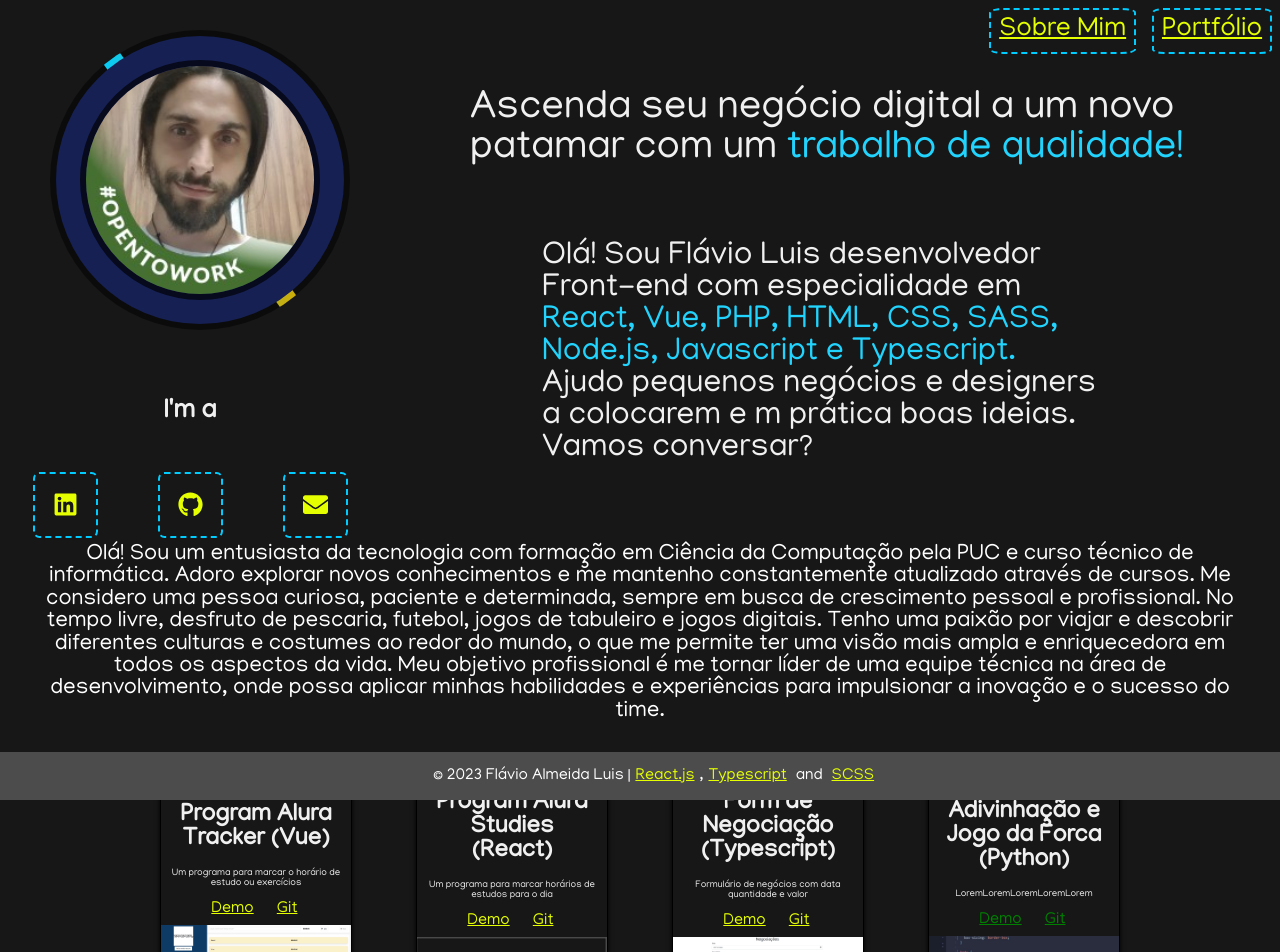
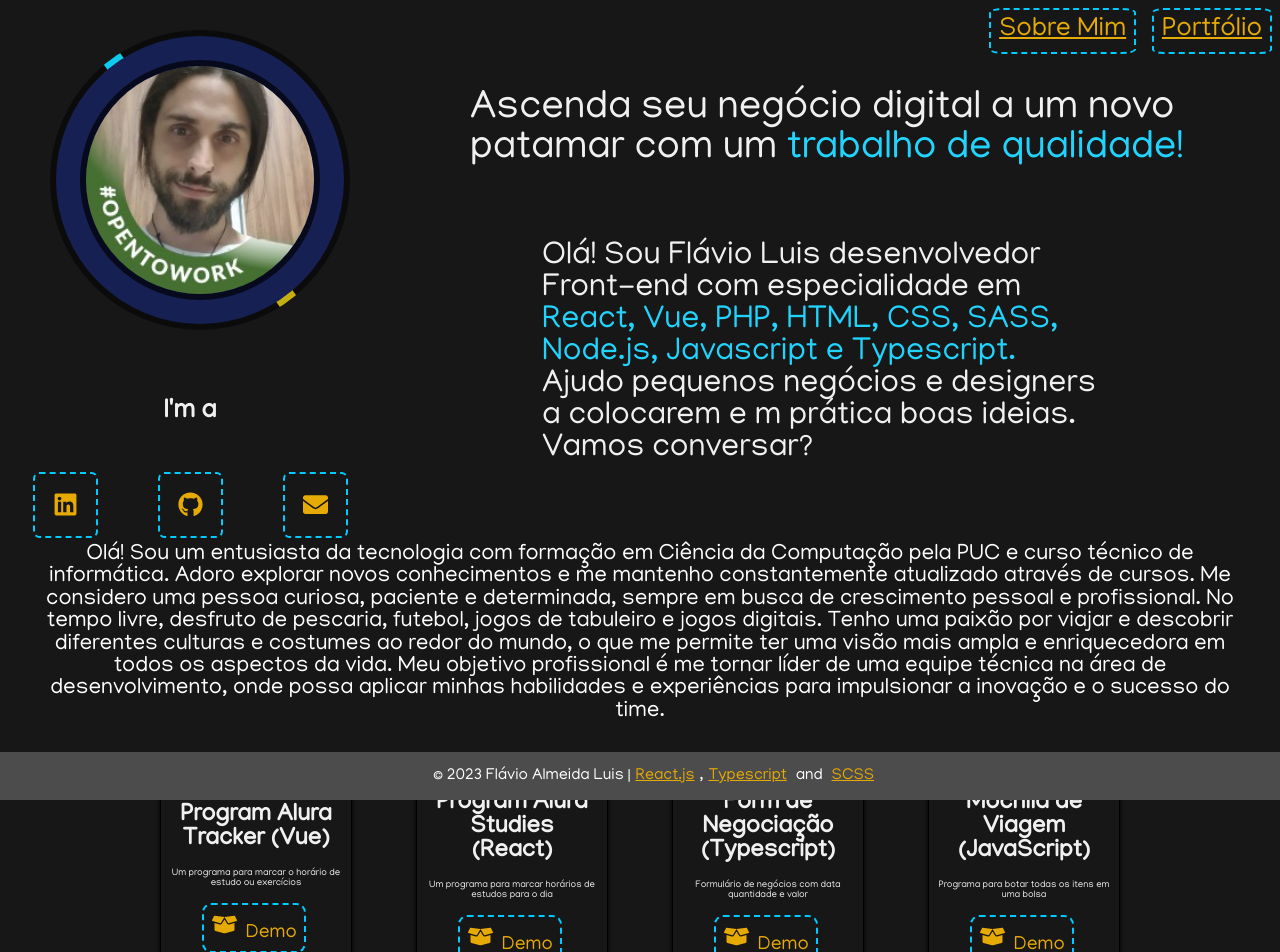
Before and after one commit to flavioaluis/portfolio, a React (Create React App) app: page / in a window 1280 px wide. Shown: the top 952 px of the page. Built offline with nearby package versions, Linux system fonts and the light colour scheme.

Commit message:
Att portfolio and <a> border and colors

```diff
--- a/src/components/Grid/CardData/index.tsx
+++ b/src/components/Grid/CardData/index.tsx
@@ -1,7 +1,7 @@
 import aStudies  from '../../../assets/aStudies.png';
 import Tracker from '../../../assets/Tracker.png';
 import formNegocio from '../../../assets/formNegocios.png';
-import teste from '../../../assets/teste.png';
+import MViagem from '../../../assets/MViagem.png';
 
 const CardData = [
     {
@@ -29,11 +29,11 @@ const CardData = [
     },
 
     {
-        img: teste,
-        title: "Adivinhação e Jogo da Forca (Python)",
-        description:"LoremLoremLoremLoremLorem",
-        link:"",
-        link2:"",
+        img: MViagem,
+        title: "Mochila de Viagem (JavaScript)",
+        description:"Programa para botar todas os itens em uma bolsa",
+        link:"https://m-viagem.vercel.app/",
+        link2:"https://github.com/flavioaluis/MViagem",
     },
 ];
 
--- a/src/components/Grid/Cards/Card.module.scss
+++ b/src/components/Grid/Cards/Card.module.scss
@@ -38,11 +38,15 @@
     font-size:0.6em;
 }
 .card a {
+    text-decoration: none;
     display: inline-block;
+    font-size: 1.2em;
     margin:0.5em;
+    padding:0.4em;
     margin-right: 0.7em;
+    border: 2px dashed #00ccff;
+    border-radius: 0.5em;
 }
-
 
 @media (max-width: 768px) {
 	.card {
--- a/src/components/Grid/Cards/index.tsx
+++ b/src/components/Grid/Cards/index.tsx
@@ -1,5 +1,7 @@
 import React from 'react';
 import style from './Card.module.scss';
+import { FaGithub } from "@react-icons/all-files/fa/FaGithub" ;
+import { FaBoxOpen} from "@react-icons/all-files/fa/FaBoxOpen" ;
 
 type CardProps = {
 	details: Array<{
@@ -19,7 +21,7 @@ function Card(props:CardProps) {
 			<p className={style.cardDescription}>
 				{value.description}
 			</p>
-			<a href={value.link}>Demo</a> <a href={value.link2}>Git</a>
+			<a href={value.link}><FaBoxOpen size={25}/>&nbsp;&nbsp;Demo</a> <a href={value.link2}><FaGithub size={25}/>&nbsp;&nbsp;Git</a>
 
 		<div>
 			<div className={style.cardImage}>
--- a/src/components/Image/Image.module.scss
+++ b/src/components/Image/Image.module.scss
@@ -127,7 +127,7 @@
     background:#fff;
     color:#070a1c;
     border-radius:25px;
-    font-weight:500;
+    font-weight:700;
     font-size:1.05em;
     text-transform: uppercase;
     letter-spacing: 0.05em;
@@ -141,11 +141,11 @@
 
 
 a:link {
-    color:rgb(229, 255, 0);
+    color:rgb(230, 170, 5);
 }
 
 a:visited {
-    color: green;
+    color: rgb(109, 136, 69);
 }
 
 a:hover {
--- a/src/pages/Home/index.tsx
+++ b/src/pages/Home/index.tsx
@@ -7,6 +7,7 @@ import AboutMe from '../../components/AboutMe';
 import Card from '../../components/Grid/Cards';
 import CardData from '../../components/Grid/CardData'
 import Footer from '../../components/Footer';
+
 
 
 
```
Also changed, not shown: src/assets/MViagem.png (added).
